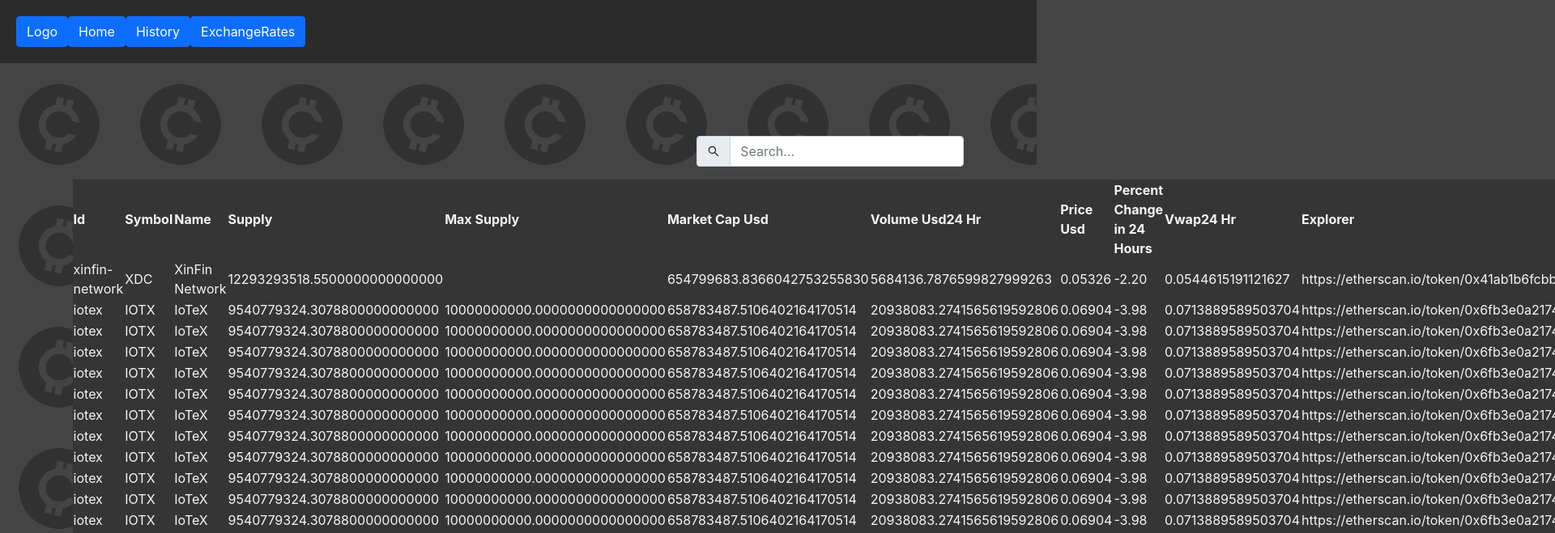
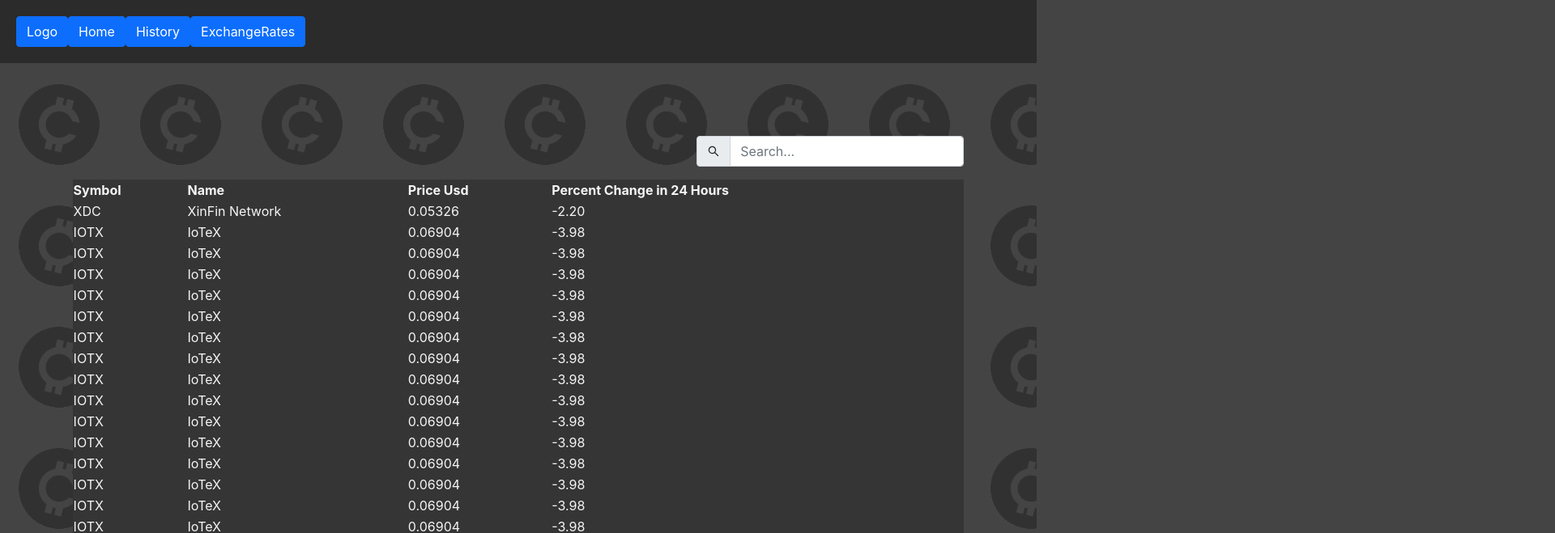
Before and after one commit to tew515/CryptoProject2022, a React (Create React App) app: page / in a window 1280 px wide. Shown: the top 659 px of the page at 81% size, 1920 px wide, since content can reach past the window. Built offline with nearby package versions, Linux system fonts and the light colour scheme.

Commit message:
code clean up

```diff
--- a/src/pages/home.js
+++ b/src/pages/home.js
@@ -2,6 +2,7 @@
 import DataTable from "../components/DataTable";
 import data from "../components/DataTable/data.json";
 
+// function to round decmimal values to 2 places
 const roundTo2 = (value) => {
   if (Number(value)) {
     if (value !== Math.floor(value)) {
@@ -12,6 +13,7 @@
   return value;
 }
 
+// function to cut off a decimal value after 5 places
 const numberSlice = (value) => {
   try {
     if (!String(value)) {
@@ -32,7 +34,7 @@
       <DataTable
         title='Home'
         tableData={data}
-        // removedHeadings={["id", "supply", "maxSupply", "marketCapUsd", "volumeUsd24Hr", "vwap24Hr", "explorer"]}
+        removedHeadings={["id", "supply", "maxSupply", "marketCapUsd", "volumeUsd24Hr", "vwap24Hr", "explorer"]}
         headingTextOverride={[{key: "changePercent24Hr", text: "Percent Change in 24 Hours"}]}
         tableDataOveride={[{key: "priceUsd", function: numberSlice}, {key: "changePercent24Hr", function: roundTo2}]}
         rowsShown={20}
```
Also changed, not shown: src/components/DataTable/index.js (+13 -6 lines).
